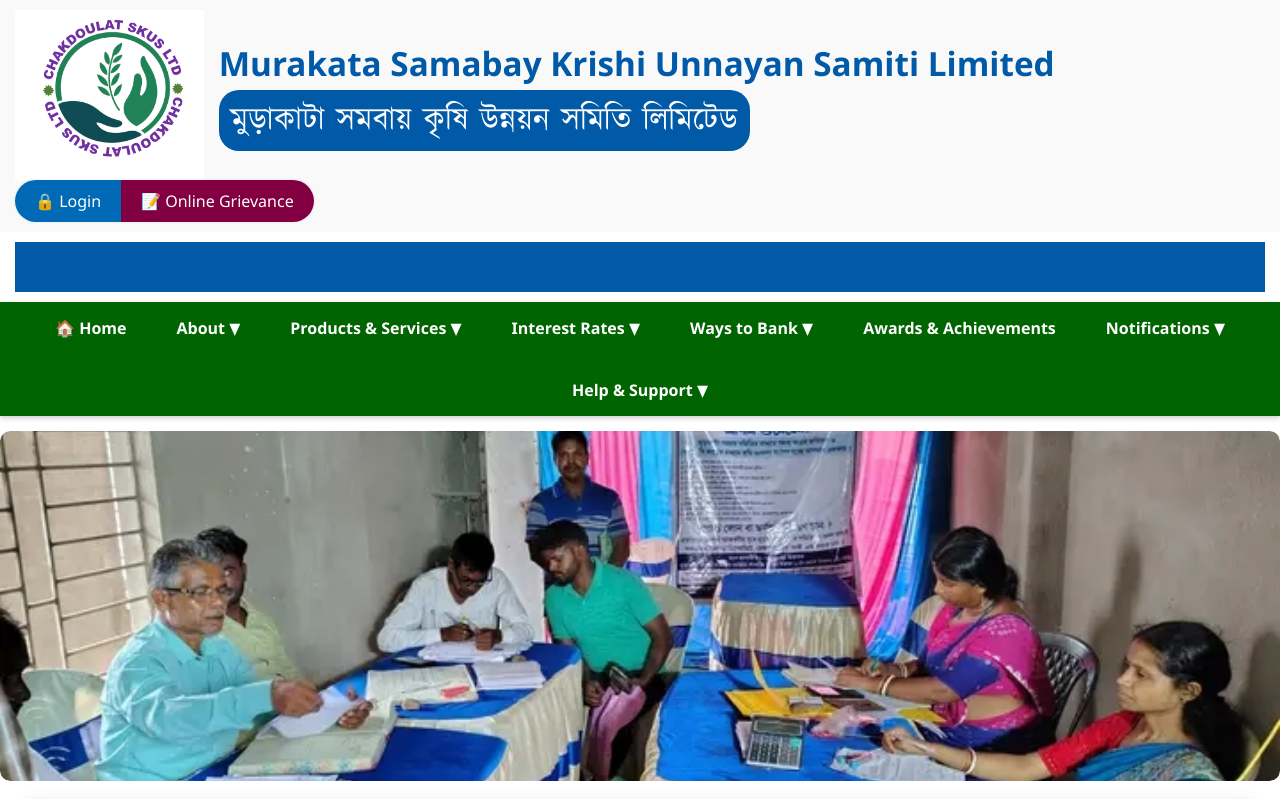
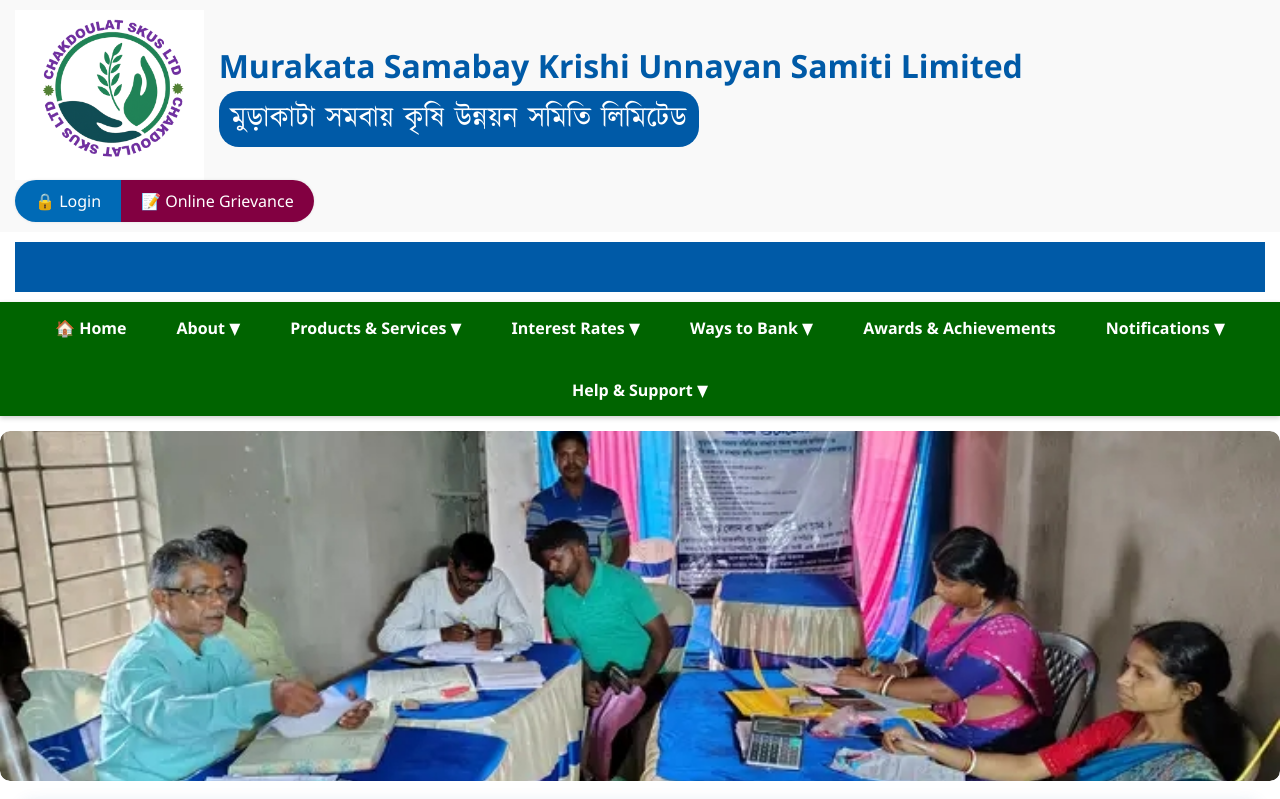
Before and after one commit to malay55/hanuman, a plain HTML site: page index.html in a window 1280 px wide. Shown: the top 799 px of the page. Drawn offline with Linux system fonts and the light colour scheme; a script that the page names is missing.

Commit message:
Update style.css

```diff
--- a/style.css
+++ b/style.css
@@ -30,7 +30,7 @@
 
 .logo-text h1 {
   margin: 0;
-  font-size: 2.08em;
+  font-size: 2em;
   font-weight: bold;
   color: #005aa7;
 }
@@ -41,7 +41,7 @@
   color: white;
   border-radius: 20px;
   padding: 4px 12px;
-  font-size: 2em;
+  font-size: 1.80em;
   display: inline-block;
   margin-top: 4px;
 }
```
